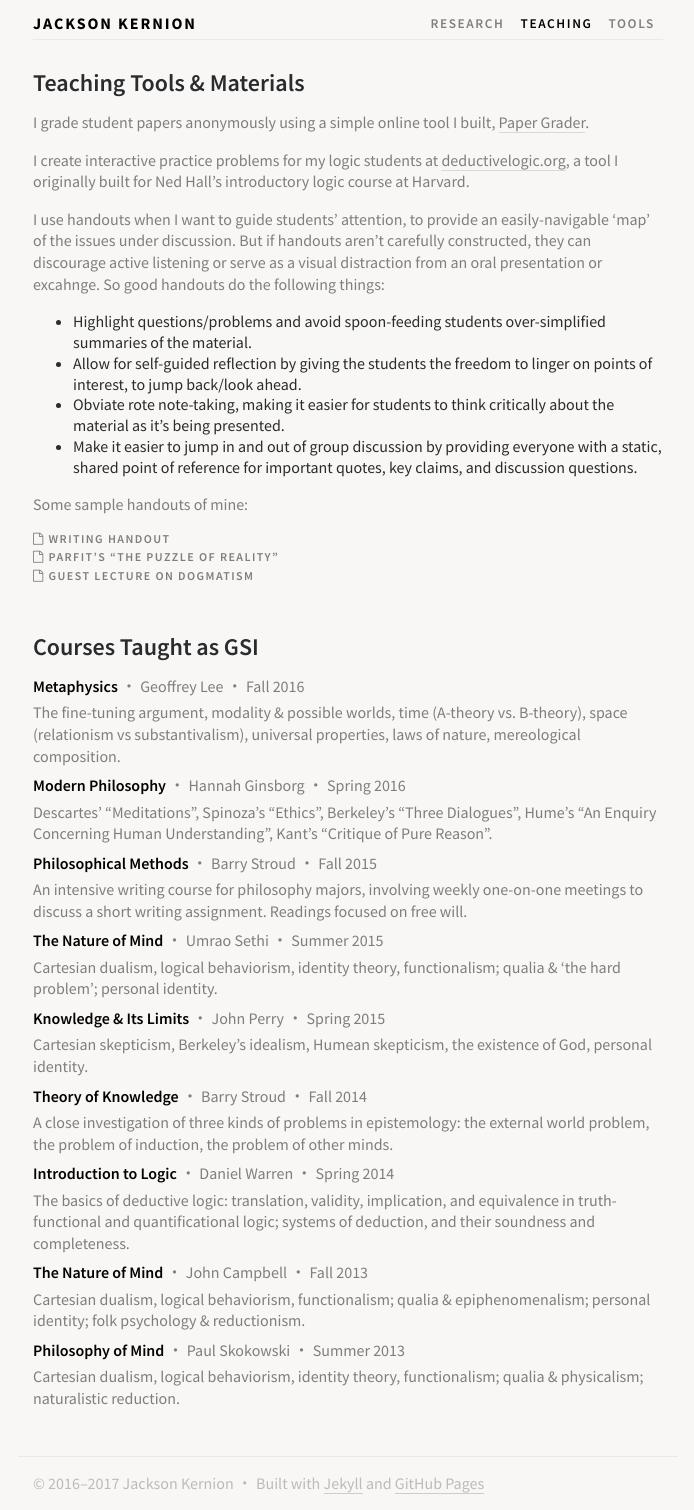
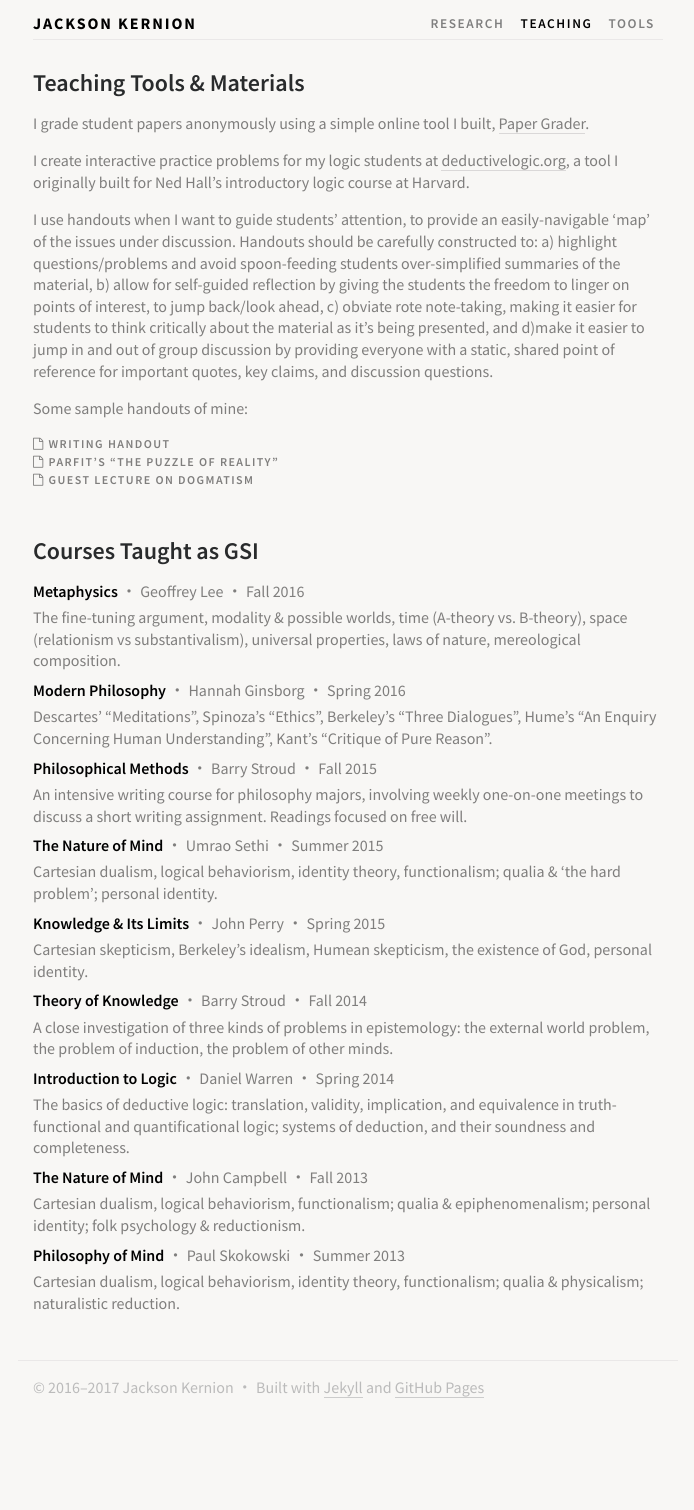
Before and after one commit to jacksonkernion/jacksonkernion.github.io, a Jekyll site: the page built from teaching.md, in a window 1280 px wide. Shown: the whole page, without its empty margins (292-986 px from the left). Built offline with Jekyll 4.4.1, drawn with Linux system fonts in a browser that asks for light colours; nearby versions of some CDN libraries; our own code applies the rules of GitHub Pages for plain Markdown files; after the commit the page ends 1415 px from its top, so only the background shows below that.

Commit message:
edited home page, teching page

```diff
--- a/assets/stylesheets/style.css
+++ b/assets/stylesheets/style.css
@@ -53,7 +53,7 @@ h5{
 	text-transform: uppercase;
 }
 
-p{
+p, li{
 	font-size: 12pt;
 	color: #7F7E7D;
 	line-height: 1.35;
--- a/teaching.md
+++ b/teaching.md
@@ -8,12 +8,7 @@ I grade student papers anonymously using a simple online tool I built, [Paper Gr
 
 I create interactive practice problems for my logic students at [deductivelogic.org](http://deductivelogic.org/psets/demo), a tool I originally built for Ned Hall's introductory logic course at Harvard.
 
-I use handouts when I want to guide students' attention, to provide an easily-navigable 'map' of the issues under discussion. But if handouts aren't carefully constructed, they can discourage active listening or serve as a visual distraction from an oral presentation or excahnge. So good handouts do the following things:
-
-- Highlight questions/problems and avoid spoon-feeding students over-simplified summaries of the material.
-- Allow for self-guided reflection by giving the students the freedom to linger on points of interest, to jump back/look ahead.
-- Obviate rote note-taking, making it easier for students to think critically about the material as it's being presented.
-- Make it easier to jump in and out of group discussion by providing everyone with a static, shared point of reference for important quotes, key claims, and discussion questions.
+I use handouts when I want to guide students' attention, to provide an easily-navigable 'map' of the issues under discussion. Handouts should be carefully constructed to: a) highlight questions/problems and avoid spoon-feeding students over-simplified summaries of the material, b) allow for self-guided reflection by giving the students the freedom to linger on points of interest, to jump back/look ahead, c) obviate rote note-taking, making it easier for students to think critically about the material as it's being presented, and d)make it easier to jump in and out of group discussion by providing everyone with a static, shared point of reference for important quotes, key claims, and discussion questions.
 
 Some sample handouts of mine:
 
```
